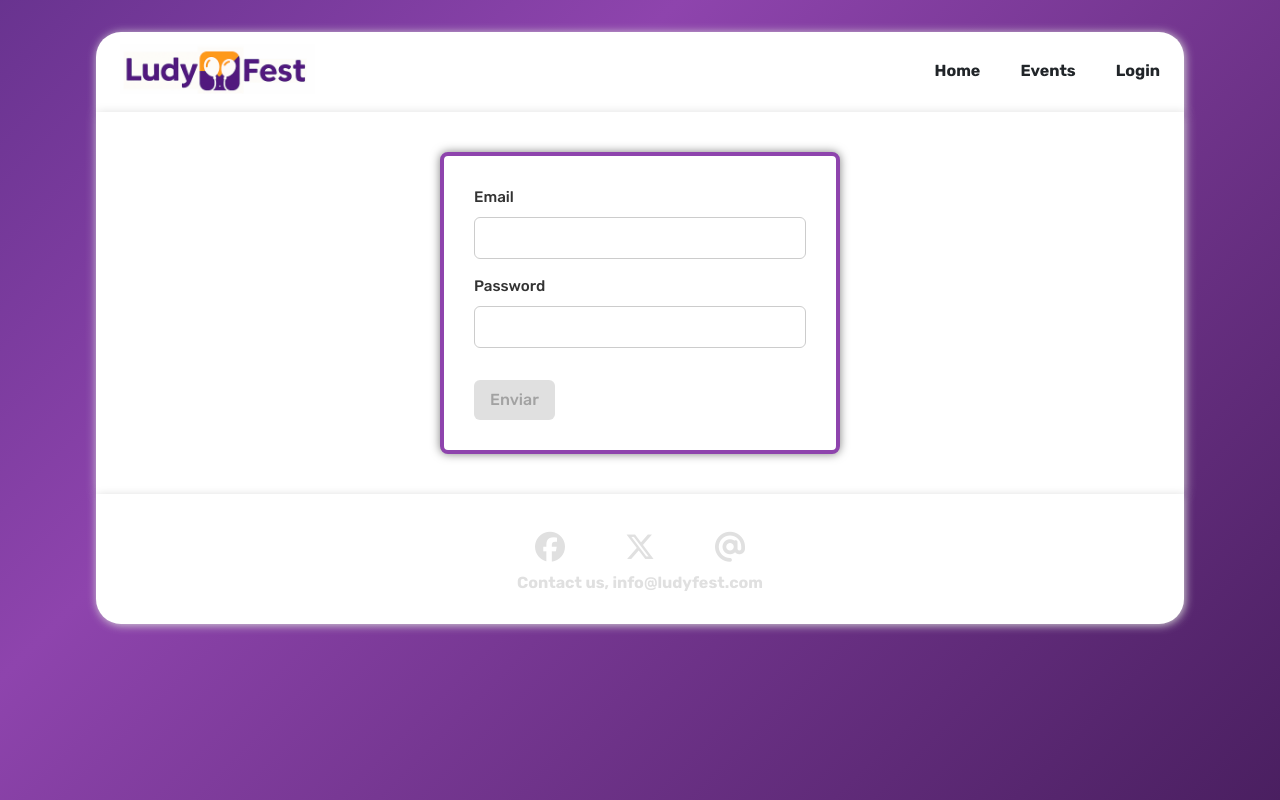
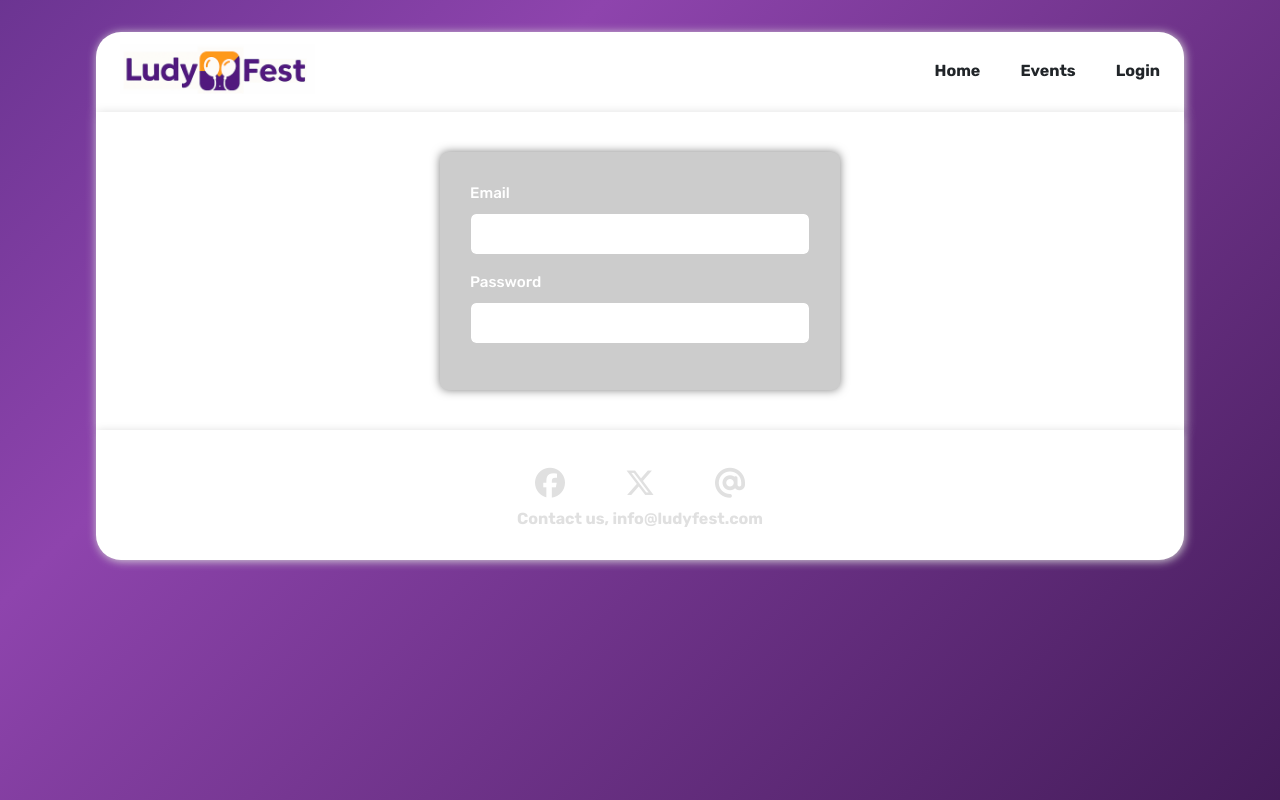
Before and after one commit to UpgradeHub-FS/ludyfest-front, an Angular app: page /login in a window 1280 px wide. Built offline with nearby package versions, Linux system fonts and the light colour scheme.

Commit message:
modificacion visual del login (si no os gusta lo quitais revisando este comentario)
todo guay

```diff
--- a/src/app/pages/login/login.css
+++ b/src/app/pages/login/login.css
@@ -7,17 +7,18 @@ form {
   margin: 0 auto;
   max-width: 25rem;
   padding: 30px;
+  border-radius: 40px;
   /* top, right-left, bottom */
   font-family: 'Rubik', sans-serif;
-  background-color: white;
+  background-color: rgb(204, 204, 204);
   border-radius: 0.5rem;
   box-shadow: 0 0 0.625rem rgba(0, 0, 0, 0.5);
-  border: 4px solid var(--color-secundario)
+  color: white;
 }
 
 /* Estilo para los párrafos de error */
 .error {
-  color: #e74c3c;
+  color: var( --color-accion-error);
   font-size: 0.875rem;
   margin-top: 0.25rem;
 }
@@ -25,7 +26,7 @@ form {
 /* Estilo para etiquetas */
 label {
   font-weight: 500;
-  color: #333333;
+  color: white;
   display: block;
   margin-bottom: 0.5rem;
   font-size: 0.95rem;
@@ -43,13 +44,13 @@ input.form-control {
 
 /* Estilo para los inputs con el foco*/
 input.form-control:focus {
-  border-color: #8E44AD;
-  box-shadow: 0 0 0 2px rgba(142, 68, 173, 0.2);
+  border-color: var(--color-blanco-ludy);
+  box-shadow: 0 0 0 2px var(--color-principal);
 }
 
 /* Estilo para el botón */
 input[type="submit"] {
-  background-color: #8E44AD;
+  background-color:var(--color-principal);
   color: white;
   border: none;
   border-radius: 6px;
@@ -65,4 +66,6 @@ input[type="submit"]:disabled {
   background-color: #ccc;
   color: #666;
   opacity: 0.6;
+
+  display: none;
 }
```
